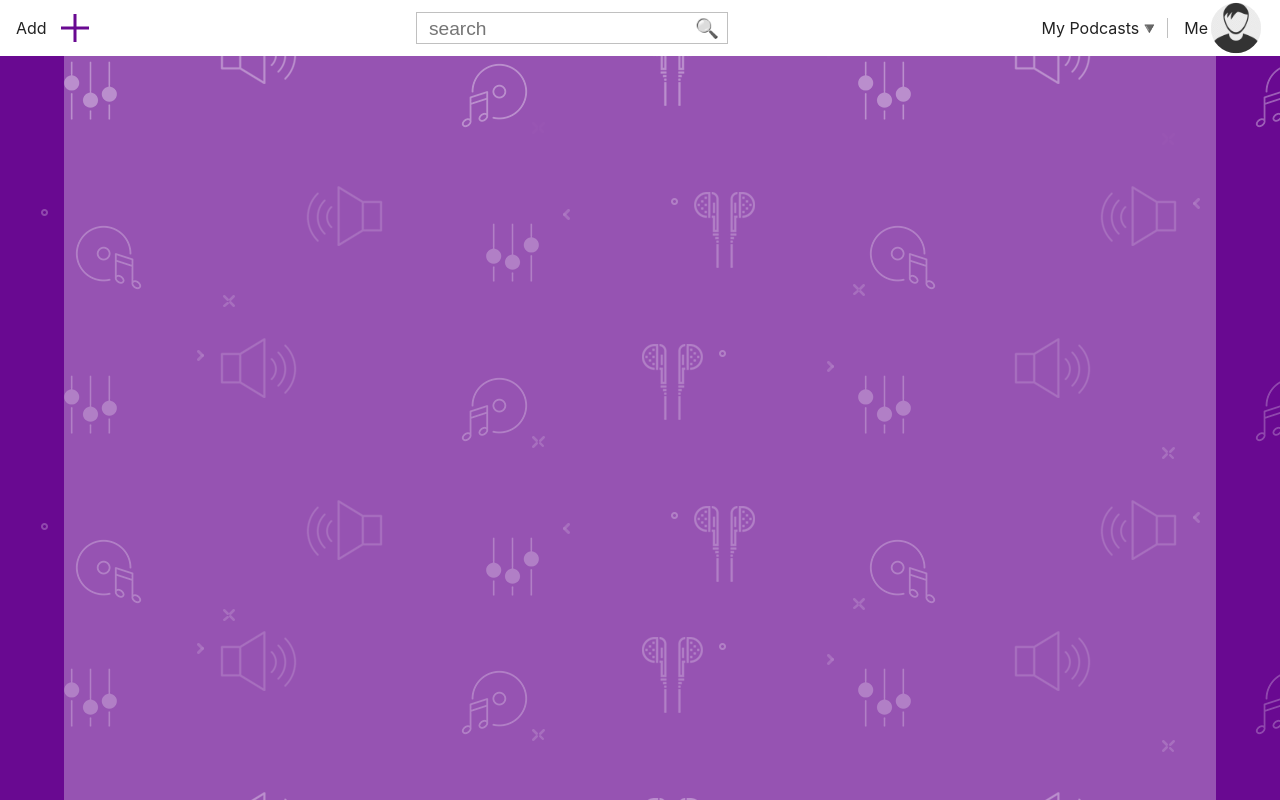
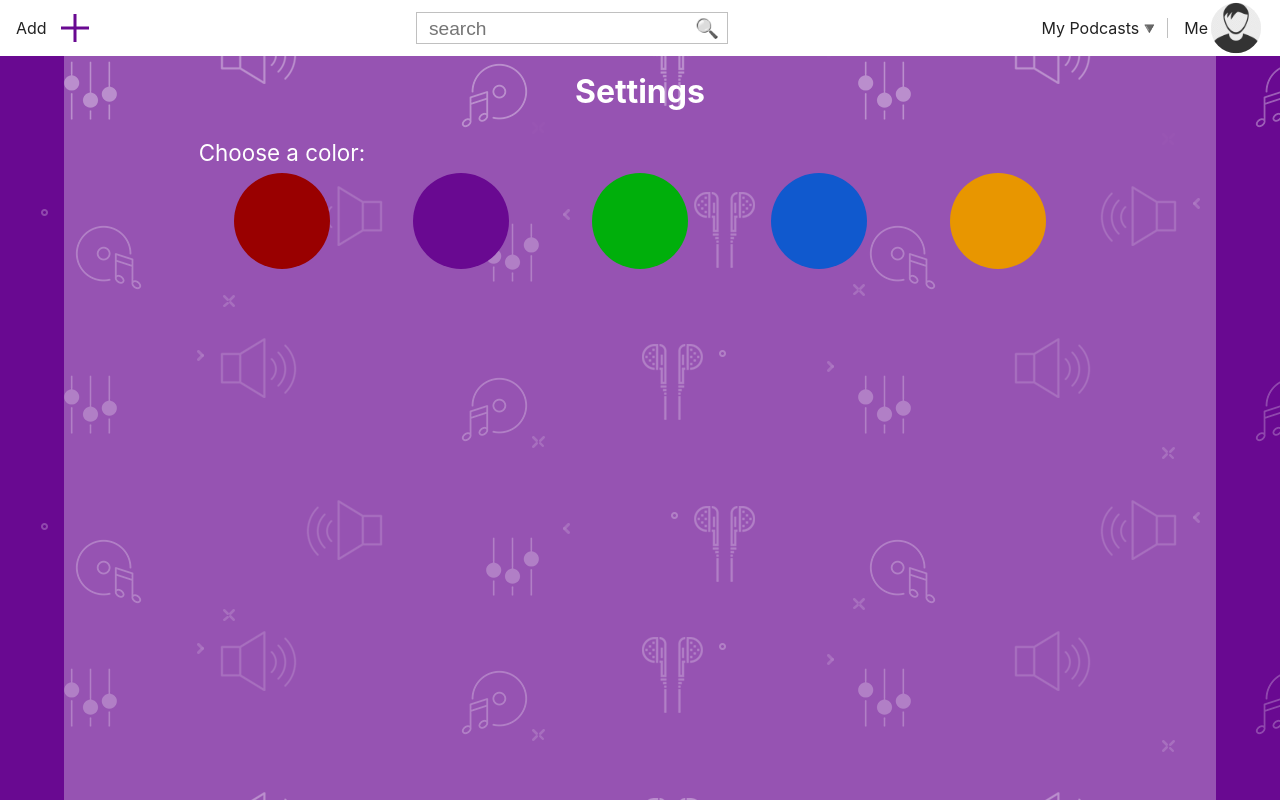
Before and after one commit to JhonatanHern/beacon-front, a React (Create React App) app: page /settings in a window 1280 px wide. Built offline with nearby package versions, Linux system fonts and the light colour scheme.

Commit message:
color picker finished!

```diff
--- a/src/App.css
+++ b/src/App.css
@@ -19,6 +19,9 @@ body{
   /*
   background-position: center;
   */
+}
+a{
+  color: var(--main-background-color);
 }
 h1{
   color: white;
@@ -405,7 +408,7 @@ form{
   left: 50%;
   transform: translate(0,-50%) rotate(45deg);
 }
-.simple-form input,.simple-form textarea,.simple-form label{
+.simple-form input,.simple-form textarea,.simple-form label,.simple-form select{
   width: 80%;
   margin-left: 10%;
   font-size: 1em;
@@ -441,3 +444,25 @@ form{
   text-align: center;
   text-decoration: none;
 }
+.white-container{
+  background-color: white;
+  width: 80%;
+  margin-left: 10%;
+  position: relative;
+  padding: .4em;
+}
+.color-picker{
+  display: flex;
+  width: 80%;
+  margin-left: 10%;
+  flex-wrap: nowrap;
+  justify-content: space-around;
+}
+.color-option{
+  cursor: pointer;
+  display: inline-block;
+  width: 6em;
+  height: 6em;
+  border-radius: 50%;
+  position: relative;
+}
--- a/src/App.js
+++ b/src/App.js
@@ -8,10 +8,19 @@ import Menu from './Menu'
 import SignUp from './main/SignUp'
 import Welcome from './main/Welcome'
 
+/* main components */
+import Settings from './main/Settings'
 /*forms*/
 import AddEpisode from './main/forms/AddEpisode'
 import AddPodcast from './main/forms/AddPodcast'
 import AddPlaylist from './main/forms/AddPlaylist'
+/**
+ * the difference between AddPodcast and CreatePodcast
+ * is that while AddPodcast "adds" a podcast (from iTunes or a new one)
+ * CreatePodcast creates a podcast from scratch
+ */
+import CreatePodcast from './main/forms/CreatePodcast'
+import ImportFromiTunes from './main/forms/ImportFromiTunes'
 
 /*extras*/
 // import Error404 from './utils/Error404'
@@ -23,17 +32,17 @@ class App extends Component {
         <Fragment>
           <Menu/>
           <main>
-            <Route exact path="/" render={
-                (props) => <Welcome {...props} isAuthed={true} >START</Welcome>
-                }
-              />
+            <Route exact path="/" render={(props) => <Welcome {...props} isAuthed={true} >START</Welcome>}/>
+            <Route exact path="/signup" render={(props) => <SignUp {...props} isAuthed={true} />}/>
+
+            <Route exact path="/settings"  component={Settings}/>
+
             <Route exact path="/add/episode"  render={(props) => <AddEpisode  {...props} isAuthed={true} />}/>
             <Route exact path="/add/podcast"  render={(props) => <AddPodcast  {...props} isAuthed={true} />}/>
             <Route exact path="/add/playlist" render={(props) => <AddPlaylist {...props} isAuthed={true} />}/>
-            <Route exact path="/signup" render={
-                (props) => <SignUp {...props} isAuthed={true} />
-                }
-              />
+
+            <Route exact path="/add/podcast/new"  render={(props) => <CreatePodcast  {...props} isAuthed={true} />}/>
+            <Route exact path="/add/podcast/iTunes"  render={(props) => <ImportFromiTunes  {...props} isAuthed={true} />}/>
           </main>
         </Fragment>
       </Router>
@@ -41,4 +50,6 @@ class App extends Component {
   }
 }
 
+Settings.initColors()
+
 export default App;
--- /dev/null
+++ b/src/main/Settings.js
@@ -0,0 +1,57 @@
+import React from 'react'
+
+function setCookie(name,value,days) {
+    let expires = "";
+    if (days) {
+        let date = new Date();
+        date.setTime(date.getTime() + (days*24*60*60*1000));
+        expires = "; expires=" + date.toUTCString();
+    }
+    document.cookie = name + "=" + (value || "")  + expires + "; path=/";
+}
+function getCookie(name) {
+    let nameEQ = name + "=";
+    let ca = document.cookie.split(';');
+    for(let i=0;i < ca.length;i++) {
+        let c = ca[i];
+        while (c.charAt(0)===' ') c = c.substring(1,c.length);
+        if (c.indexOf(nameEQ)=== 0) return c.substring(nameEQ.length,c.length);
+    }
+    return null;
+}
+
+const Color = props=>(
+	<div onClick={e=>{props.setColor(props.color);props.update(props.color)}} className="color-option" style={{backgroundColor:props.color}}/>
+)
+
+class Settings extends React.Component{
+	static initColors(){
+		const val = getCookie('color')
+		if (val) {
+			Settings.setColor(val)
+		}
+	}
+	update(newCol){
+		setCookie('color',newCol,90)
+	}
+	static setColor(color){
+		document.documentElement.style.setProperty('--main-background-color',color)
+	}
+	render(props) {
+		return(
+			<div className="simple-form">
+				<h1>Settings</h1>
+				<label>Choose a color:</label>
+				<div className="color-picker">
+					<Color update={this.update} setColor={Settings.setColor} color="#990000"/>
+					<Color update={this.update} setColor={Settings.setColor} color="#690991"/>
+					<Color update={this.update} setColor={Settings.setColor} color="#00af0b"/>
+					<Color update={this.update} setColor={Settings.setColor} color="#1059ce"/>
+					<Color update={this.update} setColor={Settings.setColor} color="#e89600"/>
+				</div>
+			</div>
+		)
+	}
+}
+
+export default Settings
--- /dev/null
+++ b/src/main/forms/CreatePodcast.js
@@ -0,0 +1,40 @@
+import React from 'react'
+
+const CreatePodcast = (props)=>(
+	<div class="simple-form">
+		<h1>New Podcast</h1>
+		<label>name:</label>
+		<input />
+		<br/>
+		<label>Category:</label>
+		<select>
+			<option value="">Category #1</option>
+			<option value="">Category #2</option>
+			<option value="">Category #3</option>
+			<option value="">Category #4</option>
+			<option value="">Category #5</option>
+			<option value="">Category #6</option>
+		</select>
+		<label>Description:</label>
+		<textarea />
+		<br/>
+		<label>Image:</label>
+		<div className="white-container">
+			<div className="upload-zone">
+				<div></div>
+				<br/>
+				Click here to add picture
+			</div>
+		</div>
+		<label>Tags:</label>
+		<input placeholder="cars,trucks,bikes,boats"/>
+		<br/>
+		<label>Other authors:</label>
+		<input placeholder="Address1,Address2,Address3,Address4"/>
+		<br/>
+		<br/>
+		<button>Create Podcast</button>
+	</div>
+)
+
+export default CreatePodcast
--- /dev/null
+++ b/src/main/forms/ImportFromiTunes.js
@@ -0,0 +1,14 @@
+import React from 'react'
+
+const ImportFromiTunes = (props) => (
+	<div class="simple-form">
+		<h1>Import podcast from iTunes</h1>
+		<label>Your podcast name:</label>
+		<input />
+		<br/>
+		<br/>
+		<button>Import Podcast</button>
+	</div>
+)
+
+export default ImportFromiTunes
```
